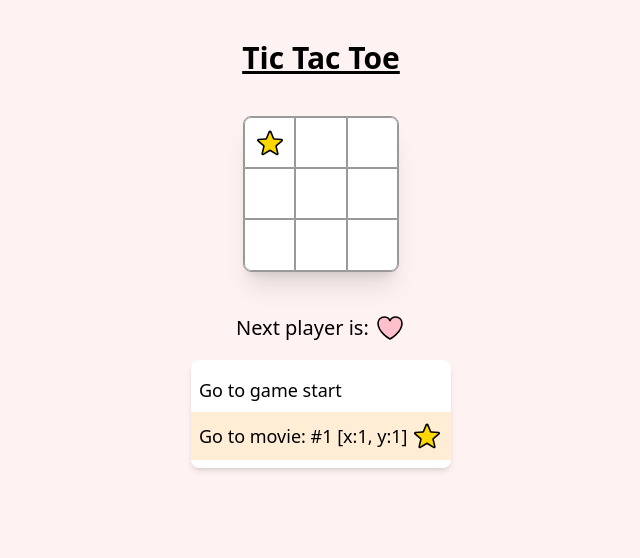
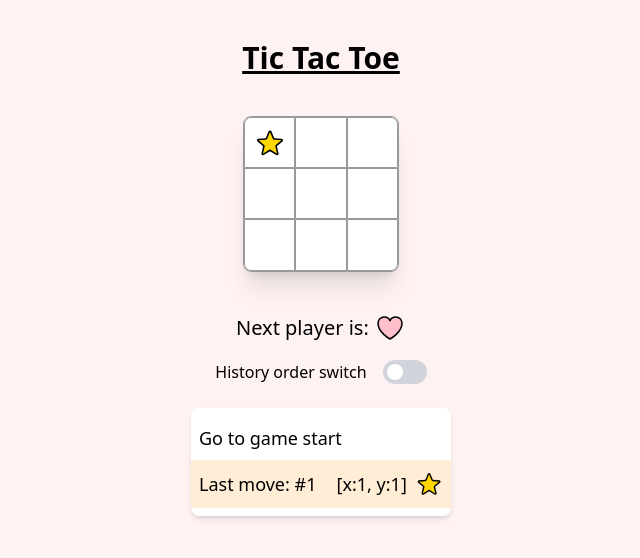
Before and after one commit to pa4080/react-tic-tac-toe, a React (Vite) app: page / in a window 1280 px wide. Both pictures are taken after a click on the button 588 px from the left and 142 px from the top of the page. Shown: the top 558 px of the page, without its empty margins (319-959 px from the left). Built offline with nearby package versions, Linux system fonts and the light colour scheme.

Commit message:
Sort the Moves either in Ascending or Descending Order

```diff
--- a/src/GameTicTacToe.jsx
+++ b/src/GameTicTacToe.jsx
@@ -1,9 +1,10 @@
+import { Switch } from "@headlessui/react";
 import React from "react";
 import Board from "./components/Board";
 import PlayerHeart from "./components/PlayerHeart";
 import PlayerStar from "./components/PlayerStar";
 import Status from "./components/Status";
-import TestListBox from "./components/TestListBox";
+import SwitchToggle from "./components/SwitchToggle";
 import { calculateWinner } from "./helpers/Calculate";
 
 // Disable the hot reload, https://stackoverflow.com/a/74817610/6543935
@@ -23,7 +24,8 @@ class GameTicTacToe extends React.Component {
           number: 0
         }
       ],
-      stepNumber: 0
+      stepNumber: 0,
+      reverseHistDisplay: false
     };
   }
 
@@ -66,15 +68,28 @@ class GameTicTacToe extends React.Component {
     return xIsNext ? <PlayerStar /> : <PlayerHeart />;
   }
 
+  handleSwitchOrder(order) {
+    this.setState({ reverseHistDisplay: order });
+  }
+
   render() {
-    const history = this.state.history;
+    const history = [...this.state.history];
     const current = history[this.state.stepNumber];
     const { winner, lines } = calculateWinner(current.squares);
 
-    const movies = history.map((step, movie) => {
-      const description = movie
-        ? `Go to movie: #${movie} [x:${step.x}, y:${step.y}]`
-        : "Go to game start";
+    const movies = history.map((step, movie, arr) => {
+      const description = movie ? (
+        <span className="items-center flex w-full justify-between pr-2">
+          <span>
+            {movie === arr.length - 1 ? "Last move" : "Go to move"}: #{movie}
+          </span>
+          <span>
+            [x:{step.x}, y:{step.y}]
+          </span>
+        </span>
+      ) : (
+        <span>Go to game start</span>
+      );
 
       return (
         // It’s strongly recommended that you assign
@@ -90,7 +105,7 @@ class GameTicTacToe extends React.Component {
             onClick={() => this.jumpTo(movie)}
             className="items-center flex w-full justify-between"
           >
-            <span>{description}</span>
+            {description}
             {movie ? this.getPlayer(!step.xIsNext) : ""}
           </button>
         </li>
@@ -98,7 +113,7 @@ class GameTicTacToe extends React.Component {
     });
 
     return (
-      <div className="game ">
+      <div className="game">
         <h1 className="text-3xl font-bold underline mt-10 mb-10">
           Tic Tac Toe
         </h1>
@@ -115,11 +130,17 @@ class GameTicTacToe extends React.Component {
           <div>
             <Status winner={winner} xIsNext={current.xIsNext} />
           </div>
+          <div>
+            <SwitchToggle
+              switchOrder={(order) => this.handleSwitchOrder(order)}
+            />
+          </div>
+
           {/* <div>
             <TestListBox />
           </div> */}
           <div className="relative w-full cursor-default rounded-lg bg-white py-2 text-left shadow-md focus:outline-none">
-            <ol>{movies}</ol>
+            <ol>{this.state.reverseHistDisplay ? movies.reverse() : movies}</ol>
           </div>
         </div>
       </div>
--- /dev/null
+++ b/src/components/SwitchToggle.jsx
@@ -0,0 +1,31 @@
+import React, { useEffect, useState } from "react";
+import { Switch } from "@headlessui/react";
+
+export default function SwitchToggle(props) {
+  const [enabled, setEnabled] = useState(false);
+
+  useEffect(() => {
+    props.switchOrder(enabled);
+  }, [enabled]);
+
+  return (
+    <Switch.Group>
+      <div className="flex items-center mb-6">
+        <Switch.Label className="mr-4">History order switch</Switch.Label>
+        <Switch
+          checked={enabled}
+          onChange={setEnabled}
+          className={`${
+            enabled ? "bg-orange-300" : "bg-gray-300"
+          } relative inline-flex h-6 w-11 items-center rounded-full transition-colors focus:outline-none`}
+        >
+          <span
+            className={`${
+              enabled ? "translate-x-6" : "translate-x-1"
+            } inline-block h-4 w-4 transform rounded-full bg-white transition-transform`}
+          />
+        </Switch>
+      </div>
+    </Switch.Group>
+  );
+}
```
